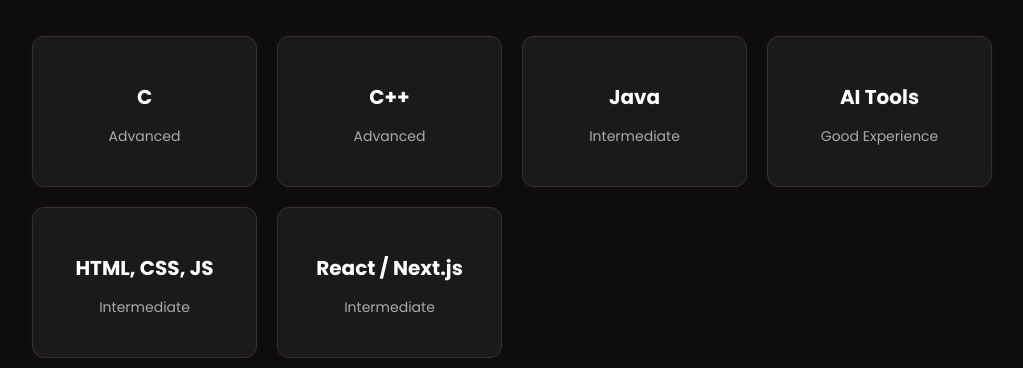
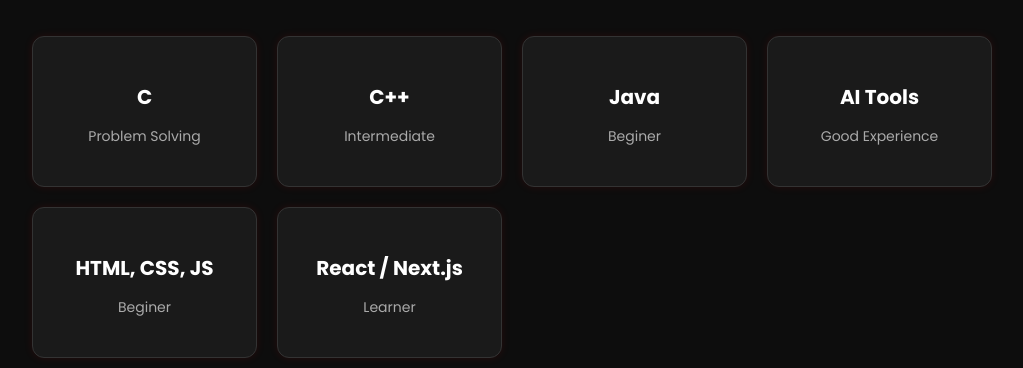
Before and after one commit to Neel-2606/neel-portfolio, a Next.js app: page / in a window 1280 px wide. Shown: the part 3120-3488 px from the top of the page, without its empty margins (128-1151 px from the left). Built offline with nearby package versions, Linux system fonts and the light colour scheme.

Commit message:
Updated hero section + navbar

```diff
--- a/components/Sections.tsx
+++ b/components/Sections.tsx
@@ -73,15 +73,15 @@
   <div className={styles.skillsGrid}>
     <div className={styles.skillCard}>
       <h3>C</h3>
-      <p className={styles.level}>Advanced</p>
+      <p className={styles.level}>Problem Solving</p>
     </div>
     <div className={styles.skillCard}>
       <h3>C++</h3>
-      <p className={styles.level}>Advanced</p>
+      <p className={styles.level}>Intermediate</p>
     </div>
     <div className={styles.skillCard}>
       <h3>Java</h3>
-      <p className={styles.level}>Intermediate</p>
+      <p className={styles.level}>Beginer</p>
     </div>
     <div className={styles.skillCard}>
       <h3>AI Tools</h3>
@@ -89,11 +89,11 @@
     </div>
     <div className={styles.skillCard}>
       <h3>HTML, CSS, JS</h3>
-      <p className={styles.level}>Intermediate</p>
+      <p className={styles.level}>Beginer</p>
     </div>
     <div className={styles.skillCard}>
       <h3>React / Next.js</h3>
-      <p className={styles.level}>Intermediate</p>
+      <p className={styles.level}>Learner</p>
     </div>
   </div>
 </section>
```
